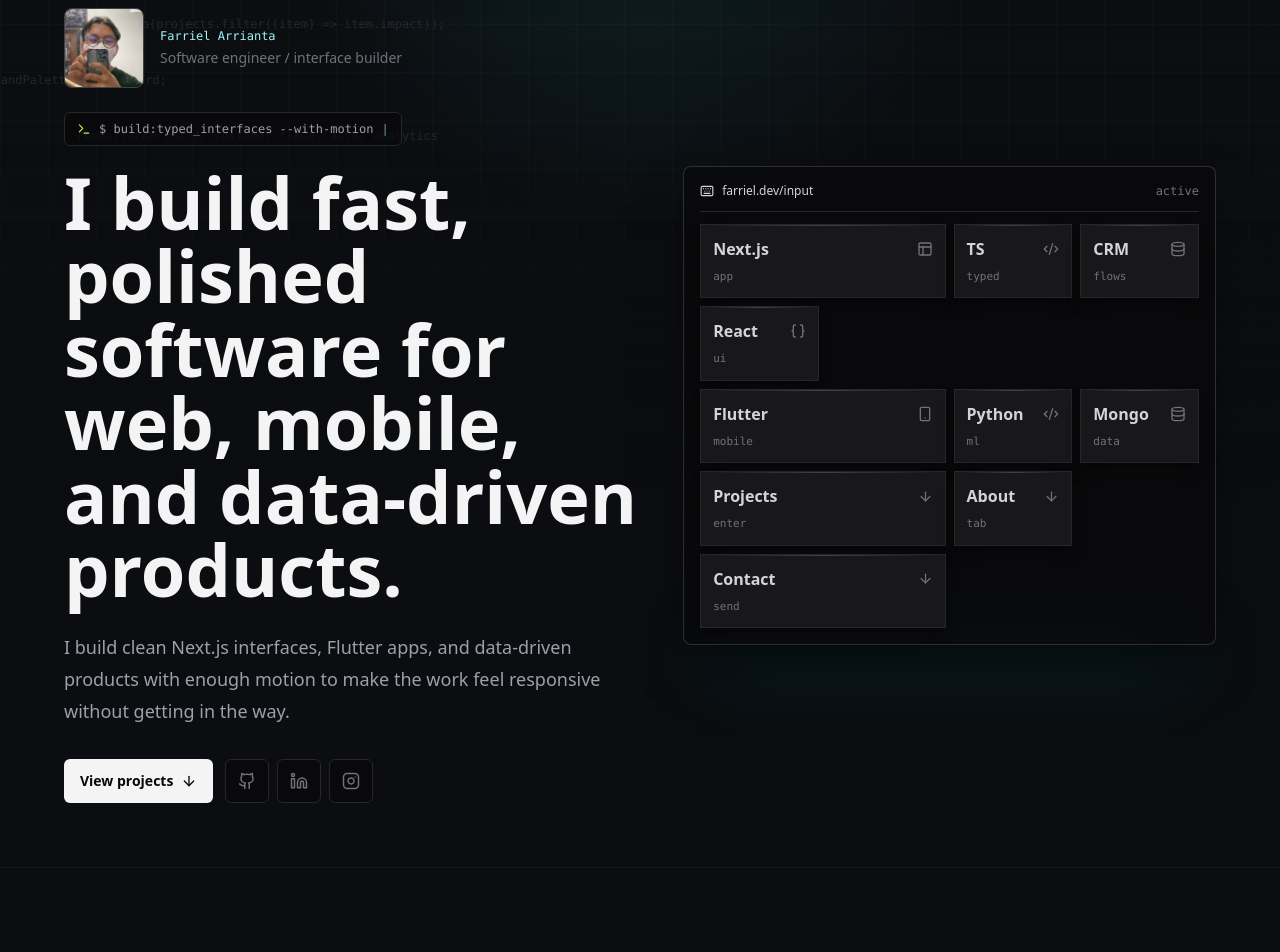
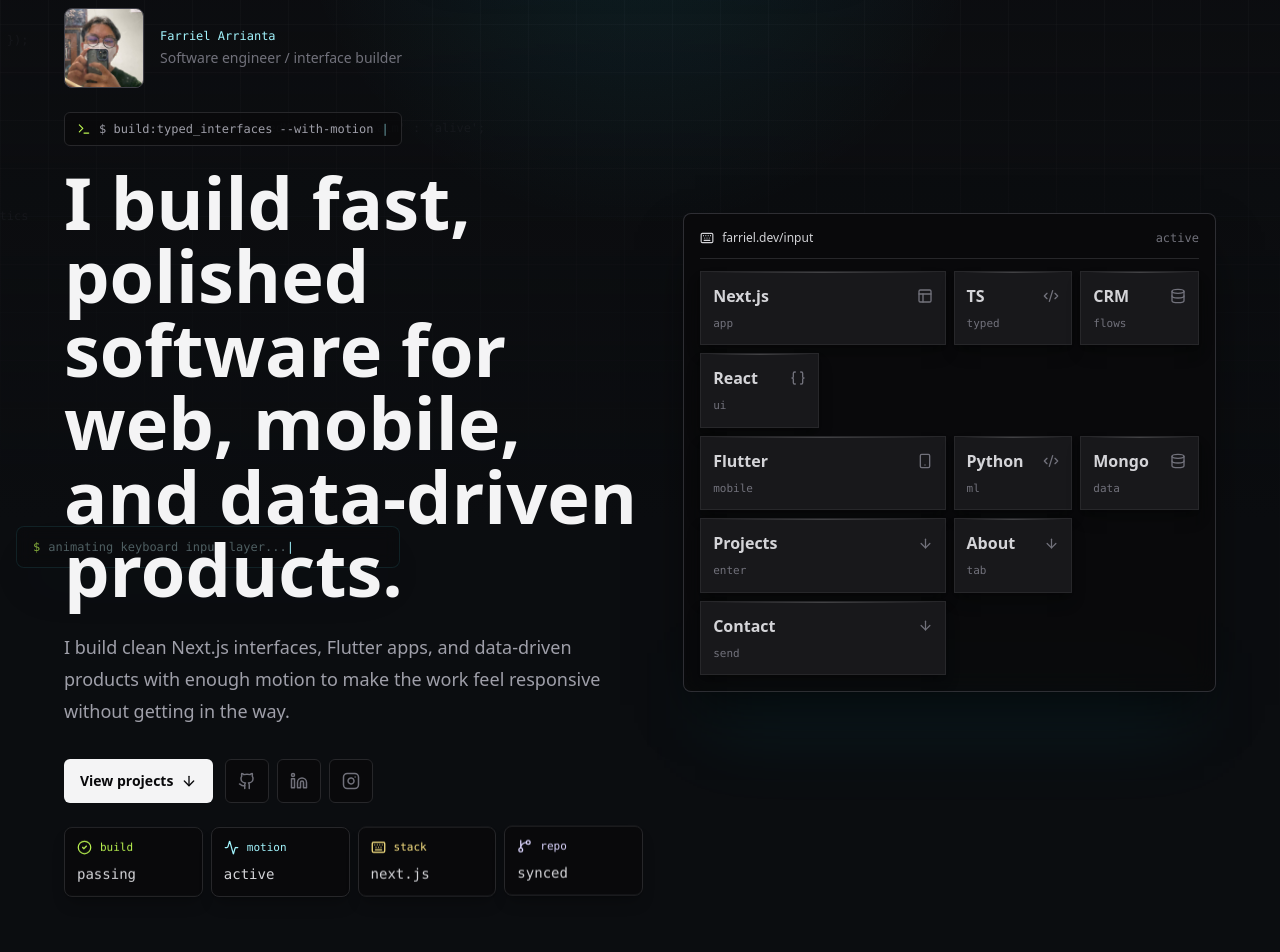
Before and after one commit to reddishowo/my-portfolio, a Next.js app: page / in a window 1280 px wide. Shown: the part 120-1072 px from the top of the page. Built offline with nearby package versions, Linux system fonts and the light colour scheme.

Commit message:
feat: enhance components with improved animations and add CommandStatusDock

```diff
--- a/src/components/About.tsx
+++ b/src/components/About.tsx
@@ -39,7 +39,7 @@ export default function About() {
 
         <div className="grid gap-8 lg:grid-cols-[0.95fr_1.05fr]">
           <FadeIn delay={0.1}>
-            <div className="rounded-lg border border-zinc-800 bg-zinc-950/70 p-5">
+            <div className="w-full rounded-lg border border-zinc-800 bg-zinc-950/70 p-4 sm:p-5">
               <div className="mb-5 flex items-center justify-between border-b border-zinc-800 pb-4">
                 <span className="font-mono text-xs text-zinc-500">profile.readme</span>
                 <span className="h-2 w-2 rounded-full bg-lime-300" />
@@ -53,7 +53,7 @@ export default function About() {
 
               <div className="mt-8 grid gap-3">
                 {signals.map((signal) => (
-                  <div key={signal.label} className="grid grid-cols-[8rem_1fr] gap-3 border-t border-zinc-900 pt-3 text-sm">
+                  <div key={signal.label} className="grid gap-1 border-t border-zinc-900 pt-3 text-sm sm:grid-cols-[8rem_1fr] sm:gap-3">
                     <span className="font-mono text-zinc-600">{signal.label}</span>
                     <span className="text-zinc-300">{signal.value}</span>
                   </div>
--- a/src/components/AnimatedKeyboard.tsx
+++ b/src/components/AnimatedKeyboard.tsx
@@ -50,7 +50,7 @@ export default function AnimatedKeyboard() {
 
   return (
     <motion.div
-      initial={shouldReduceMotion ? false : { opacity: 0, y: 28, rotateX: 8 }}
+      initial={shouldReduceMotion ? false : { opacity: 1, y: 16, rotateX: 5 }}
       animate={shouldReduceMotion ? undefined : { opacity: 1, y: 0, rotateX: 0 }}
       transition={{ duration: 0.8, delay: 0.35, ease: [0.21, 0.47, 0.32, 0.98] }}
       className="relative w-full max-w-3xl"
@@ -73,7 +73,7 @@ export default function AnimatedKeyboard() {
                   key={key.label}
                   type="button"
                   onClick={() => scrollToSection(key.target)}
-                  initial={shouldReduceMotion ? false : { opacity: 0, y: 12 }}
+                  initial={shouldReduceMotion ? false : { opacity: 1, y: 8 }}
                   animate={shouldReduceMotion ? undefined : { opacity: 1, y: 0 }}
                   transition={{ duration: 0.45, delay: 0.5 + rowIndex * 0.08 + keyIndex * 0.04 }}
                   whileHover={shouldReduceMotion ? undefined : { y: -4, scale: 1.02 }}
--- a/src/components/CommandBackground.tsx
+++ b/src/components/CommandBackground.tsx
@@ -1,13 +1,63 @@
 "use client";
 
 import { motion, useReducedMotion } from "framer-motion";
+import { useEffect, useState } from "react";
 
 const lanes = [
   "const stack = ['Next.js', 'TypeScript', 'Framer Motion'];",
-  "await ship(projects.filter((item) => item.impact));",
-  "type Portfolio = Keyboard & CommandPalette & Dashboard;",
+  "createProjectCard({ repo: 'Haeryz/nextcrm-app' });",
+  "const motion = useReducedMotion() ? 'calm' : 'alive';",
   "render(<CRM />) // customer flows, auth, analytics",
 ];
+
+const typewriterLines = [
+  "deploying portfolio interface...",
+  "loading nextcrm-app metadata...",
+  "animating keyboard input layer...",
+  "syncing web, mobile, and data projects...",
+];
+
+function LoopingTypewriter({ lines, disabled }: { lines: string[]; disabled: boolean }) {
+  const [lineIndex, setLineIndex] = useState(0);
+  const [charIndex, setCharIndex] = useState(lines[0]?.length ?? 0);
+  const [deleting, setDeleting] = useState(true);
+  const visibleText = disabled ? lines[0] : lines[lineIndex].slice(0, charIndex);
+
+  useEffect(() => {
+    if (disabled) {
+      return;
+    }
+
+    const current = lines[lineIndex];
+    const complete = charIndex === current.length;
+    const empty = charIndex === 0;
+    const delay = complete && !deleting ? 1300 : empty && deleting ? 360 : deleting ? 24 : 46;
+
+    const timeoutId = setTimeout(() => {
+      if (complete && !deleting) {
+        setDeleting(true);
+        return;
+      }
+
+      if (empty && deleting) {
+        setDeleting(false);
+        setLineIndex((value) => (value + 1) % lines.length);
+        return;
+      }
+
+      setCharIndex((value) => value + (deleting ? -1 : 1));
+    }, delay);
+
+    return () => clearTimeout(timeoutId);
+  }, [charIndex, deleting, disabled, lineIndex, lines]);
+
+  return (
+    <span>
+      {visibleText}
+      <span className="animate-pulse text-cyan-200">|</span>
+    </span>
+  );
+}
 
 export default function CommandBackground() {
   const shouldReduceMotion = useReducedMotion();
@@ -17,19 +67,24 @@ export default function CommandBackground() {
       <div className="absolute inset-0 command-grid" />
       <div className="absolute inset-0 bg-[radial-gradient(circle_at_50%_0%,rgba(34,211,238,0.10),transparent_34%),linear-gradient(180deg,rgba(15,15,17,0.35),#0b0d10_80%)]" />
 
-      <div className="absolute left-0 right-0 top-20 space-y-10 opacity-35">
+      <div className="absolute left-0 right-0 top-16 space-y-18 opacity-18">
         {lanes.map((lane, index) => (
           <motion.div
             key={lane}
             initial={false}
-            animate={shouldReduceMotion ? undefined : { x: index % 2 === 0 ? ["-18%", "8%", "-18%"] : ["6%", "-18%", "6%"] }}
-            transition={{ duration: 18 + index * 4, repeat: Infinity, ease: "linear" }}
-            className="whitespace-nowrap font-mono text-xs text-zinc-600"
+            animate={shouldReduceMotion ? undefined : { x: index % 2 === 0 ? ["-28%", "8%"] : ["6%", "-26%"] }}
+            transition={{ duration: 34 + index * 5, repeat: Infinity, repeatType: "mirror", ease: "linear" }}
+            className="whitespace-nowrap font-mono text-xs text-zinc-700"
           >
             {lane}
           </motion.div>
         ))}
       </div>
+
+      <div className="absolute bottom-[14%] left-4 hidden w-[24rem] max-w-[42vw] rounded-lg border border-cyan-300/10 bg-zinc-950/25 px-4 py-3 font-mono text-xs text-cyan-100/35 shadow-2xl shadow-cyan-950/10 backdrop-blur-sm md:block">
+        <span className="mr-2 text-lime-300/70">$</span>
+        <LoopingTypewriter lines={typewriterLines} disabled={Boolean(shouldReduceMotion)} />
+      </div>
     </div>
   );
 }
--- /dev/null
+++ b/src/components/CommandStatusDock.tsx
@@ -0,0 +1,39 @@
+"use client";
+
+import { motion, useReducedMotion } from "framer-motion";
+import { Activity, CheckCircle2, GitBranch, Keyboard } from "lucide-react";
+
+const statuses = [
+  { label: "build", value: "passing", icon: <CheckCircle2 size={15} />, color: "text-lime-300" },
+  { label: "motion", value: "active", icon: <Activity size={15} />, color: "text-cyan-200" },
+  { label: "stack", value: "next.js", icon: <Keyboard size={15} />, color: "text-amber-200" },
+  { label: "repo", value: "synced", icon: <GitBranch size={15} />, color: "text-violet-200" },
+];
+
+export default function CommandStatusDock() {
+  const shouldReduceMotion = useReducedMotion();
+
+  return (
+    <motion.div
+      initial={shouldReduceMotion ? false : { opacity: 1, y: 10 }}
+      animate={shouldReduceMotion ? undefined : { opacity: 1, y: 0 }}
+      transition={{ duration: 0.65, delay: 0.7, ease: [0.21, 0.47, 0.32, 0.98] }}
+      className="mt-6 grid max-w-2xl grid-cols-2 gap-2 sm:grid-cols-4"
+    >
+      {statuses.map((status, index) => (
+        <motion.div
+          key={status.label}
+          animate={shouldReduceMotion ? undefined : { y: [0, -3, 0] }}
+          transition={{ duration: 3.2, delay: index * 0.35, repeat: Infinity, ease: "easeInOut" }}
+          className="rounded-lg border border-zinc-800 bg-zinc-950/70 p-3 shadow-lg shadow-black/20 backdrop-blur-sm"
+        >
+          <div className={`mb-2 flex items-center gap-2 ${status.color}`}>
+            {status.icon}
+            <span className="font-mono text-[11px]">{status.label}</span>
+          </div>
+          <p className="font-mono text-sm text-zinc-300">{status.value}</p>
+        </motion.div>
+      ))}
+    </motion.div>
+  );
+}
--- a/src/components/FadeIn.tsx
+++ b/src/components/FadeIn.tsx
@@ -14,7 +14,7 @@ export const FadeIn = ({ children, delay = 0, direction = "up" }: { children: Re
 
   return (
     <motion.div
-      initial={{ opacity: 0, ...directions[direction] }}
+      initial={{ opacity: 1, ...directions[direction] }}
       whileInView={{ opacity: 1, x: 0, y: 0 }}
       viewport={{ once: true, margin: "-100px" }}
       transition={{ duration: 0.7, delay: delay, ease: [0.21, 0.47, 0.32, 0.98] }}
--- a/src/components/Hero.tsx
+++ b/src/components/Hero.tsx
@@ -6,6 +6,7 @@ import { ArrowDown, Github, Instagram, Linkedin, Terminal } from "lucide-react";
 import Image from "next/image";
 import { FadeIn } from "./FadeIn";
 import AnimatedKeyboard from "./AnimatedKeyboard";
+import CommandStatusDock from "./CommandStatusDock";
 
 const heroCommand = "build:typed_interfaces --with-motion";
 
@@ -91,6 +92,8 @@ export default function Hero() {
               </div>
             </div>
           </FadeIn>
+
+          <CommandStatusDock />
         </div>
 
         <div className="relative z-10">
```
Also changed, not shown: src/components/Navbar.tsx (+15 -6 lines).
